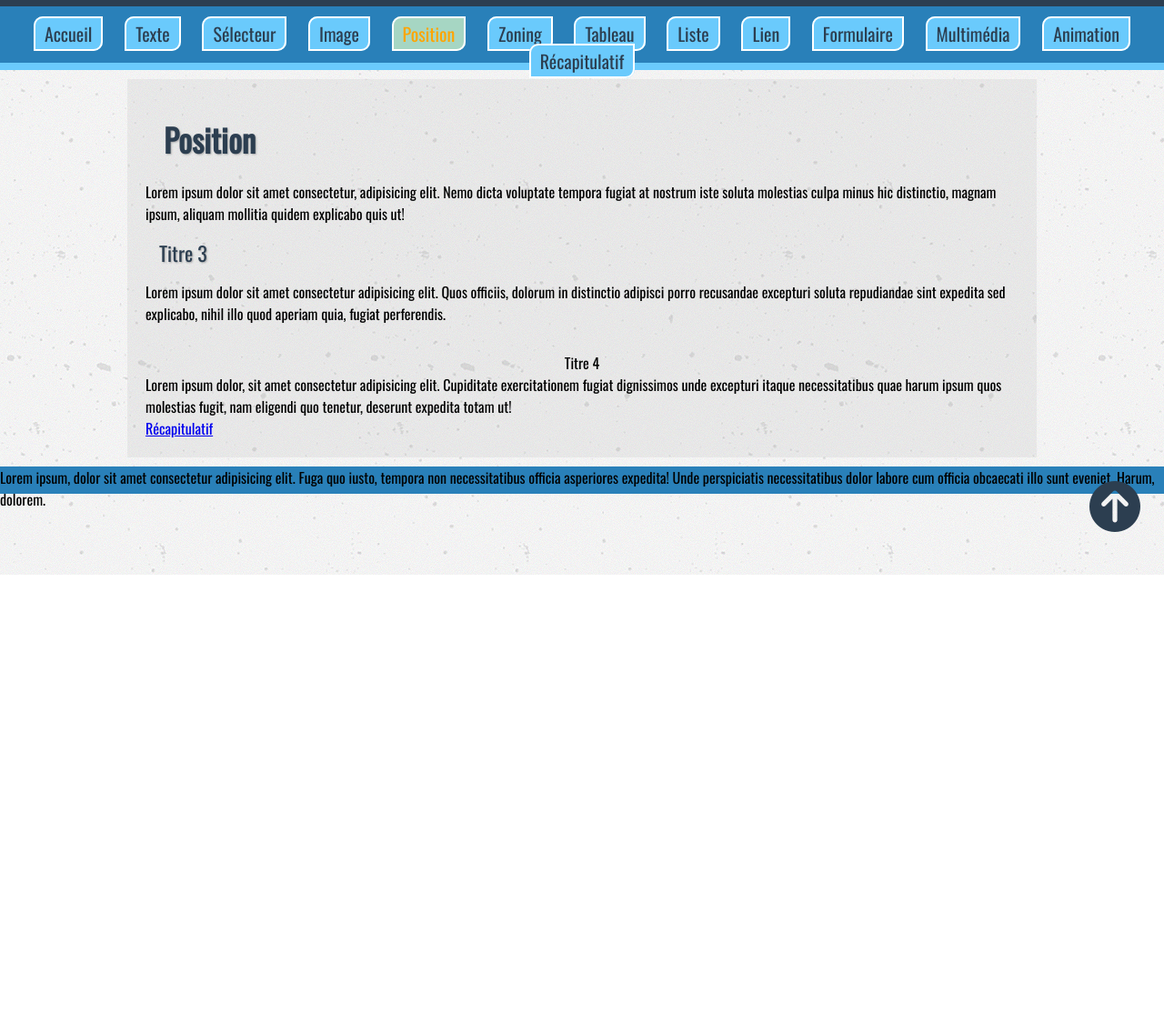
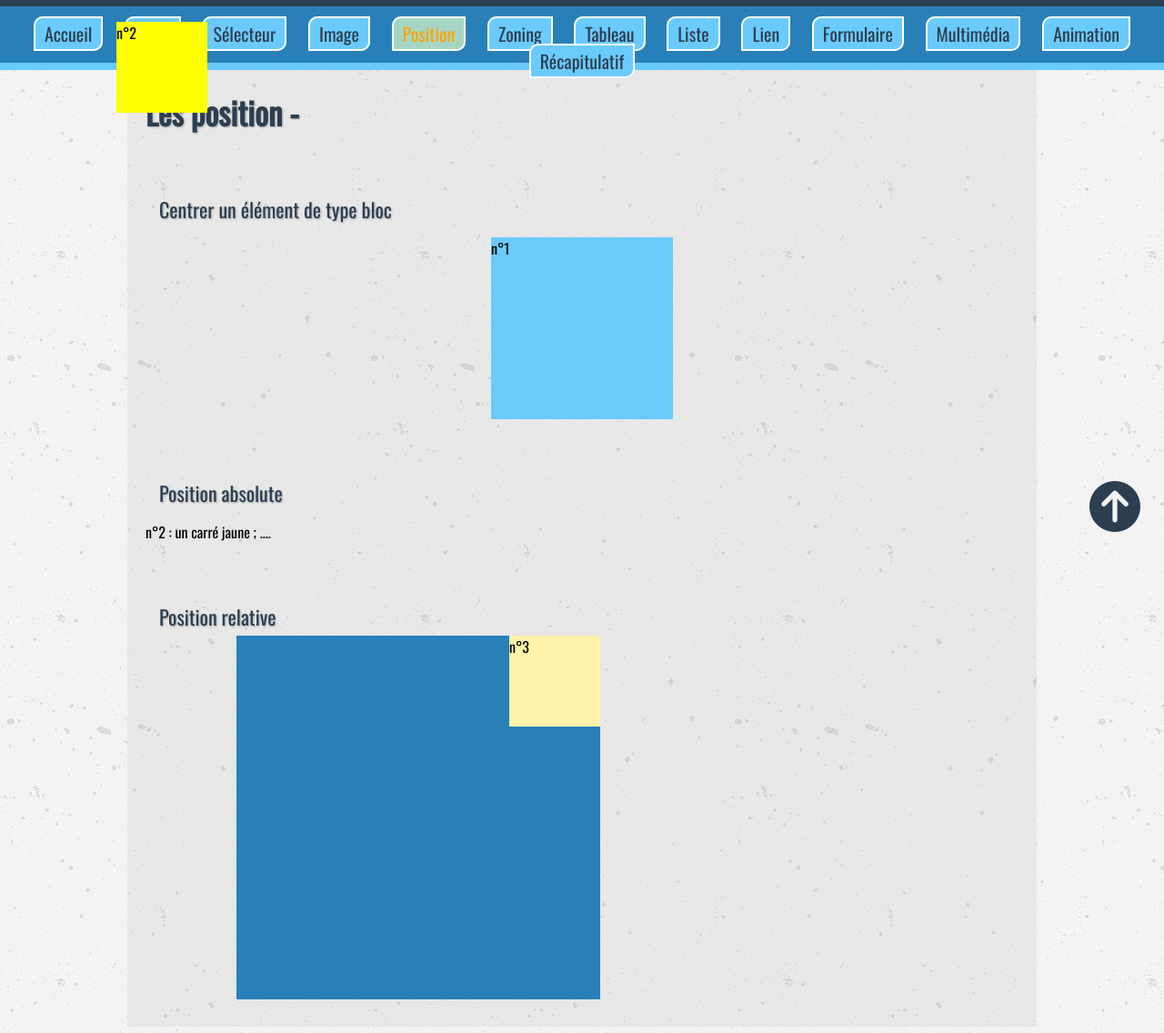
Before and after one commit to asaad-dev/premierSITE, a plain HTML site: page position.html in a window 1280 px wide. Shown: the part 168-1304 px from the top of the page at 91% size. Before the commit the page ends 800 px from the top, so only its background shows below. Drawn offline with nearby package versions, Linux system fonts and the light colour scheme; files whose address does not match are found by name.

Commit message:
add position

```diff
--- a/css/style.css
+++ b/css/style.css
@@ -283,3 +283,47 @@ img[src="img/toureiffel.jpg"] {
 	padding: 0;
 }
 /* zoning 2 */
+
+
+/* a terminer  */
+
+/* page position */
+.centre {
+	height: 200px;
+	width: 200px;
+	background: #6acafc;
+	margin: 0 auto;
+}
+
+/* position absolute */
+.absolute {
+	height: 100px;
+	width: 100px;
+	background:yellow;
+	position: absolute;
+	top: 24%;
+	left: 10%;
+}
+
+/* position relative */
+
+/* quand c'est relatif c'est par rapport au parent, quand c'est absolute c'est par rapport au document SAUF si l'élément est dans un parent relatif */
+.relative {
+	background: #2980b9;
+	width: 400px;
+	height: 400px;
+	/* position relative à la section dans laquelle se trouve cette div, relative par rapport à son parents */
+	position: relative;
+	left: 100px;
+	bottom: 10px;
+}
+
+/* contrairement à la div.absolute plus haut, cet élément à position absolute étant placé dans une div à position relative, cette div est absolut par rapport au document */
+.relative div {
+	background: #fff1a8;
+	width: 100px;
+	height: 100px;
+	position: absolute;
+	right: 0;
+	top: 0;
+}
--- a/position.html
+++ b/position.html
@@ -54,25 +54,26 @@
             </div>
         </nav>
         <main>  <!-- Contenu Pricipal -->
+            <h2>Les position - </h2>
             <section>
-                <div>
-                    <h2>Position</h2>
-                        <p>Lorem ipsum dolor sit amet consectetur, adipisicing elit. Nemo dicta voluptate tempora fugiat at nostrum iste soluta molestias culpa minus hic distinctio, magnam ipsum, aliquam mollitia quidem explicabo quis ut!</p>
+                <h3>Centrer un élément de type bloc</h3>
+                <div class="centre">n°1</div>
+            </section>
+            <section>
+                <h3>Position absolute</h3>
+                <p>n°2 : un carré jaune ; ....</p>
+                <div class="absolute">n°2</div>
+            </section>
+
+            <section>
+                <h3>Position relative</h3>
+                <div class="relative">
+                    <div>n°3</div>
                 </div>
-                <span>
-                    <h3>Titre 3</h3>
-                        <p>Lorem ipsum dolor sit amet consectetur adipisicing elit. Quos officiis, dolorum in distinctio adipisci porro recusandae excepturi soluta repudiandae sint expedita sed explicabo, nihil illo quod aperiam quia, fugiat perferendis.</p>
-                </span>
-                <article>
-                    <h4>Titre 4</h4>
-                        <p>Lorem ipsum dolor, sit amet consectetur adipisicing elit. Cupiditate exercitationem fugiat dignissimos unde excepturi itaque necessitatibus quae harum ipsum quos molestias fugit, nam eligendi quo tenetur, deserunt expedita totam ut!</p>
-                </article>
-                <article>
-                    <a href="recap.html" title="récap">Récapitulatif</a>
-                </article><!-- fin de section de ID Accueil -->
             </section>
-            <div class="clear"></div>
+
         </main><!-- fin de MAIN  -->
+
         <footer> <!--Pieds de page-->
             <p>Lorem ipsum, dolor sit amet consectetur adipisicing elit. Fuga quo iusto, tempora non necessitatibus officia asperiores expedita! Unde perspiciatis necessitatibus dolor labore cum officia obcaecati illo sunt eveniet. Harum, dolorem.</p>
         </footer>
```
